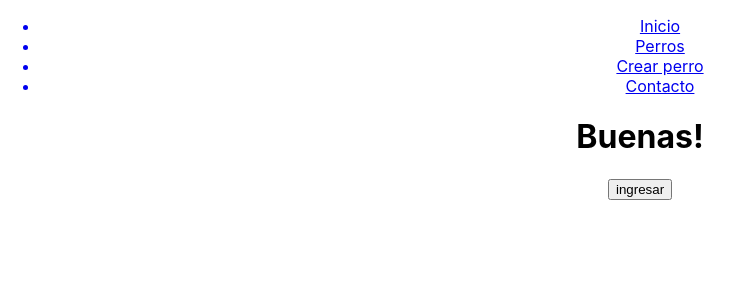
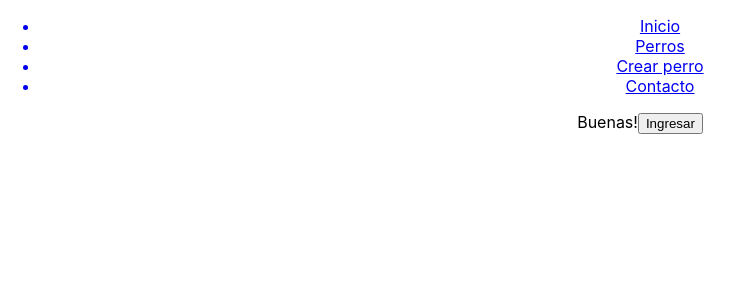
Before and after one commit to agustinfraile/Web-Dogs, a React (Create React App) app in the folder client/: page / in a window 1280 px wide. Shown: the top 300 px of the page, without its empty margins (0-743 px from the left). Built offline with nearby package versions, Linux system fonts and the light colour scheme.

Commit message:
modificando landing

```diff
--- a/client/src/pages/Landing/Landing.jsx
+++ b/client/src/pages/Landing/Landing.jsx
@@ -1,16 +1,12 @@
 import React from 'react'
-import { Link } from 'react-router-dom';
+import { Link } from 'react-router-dom'
 
 const Landing = () => {
   return (
     <div>
-        <h1>
-            Buenas!
-        </h1>
+        Buenas!
         <Link to='/home'>
-        <button>
-            ingresar
-        </button>
+            <button>Ingresar</button>
         </Link>
     </div>
   )
```
